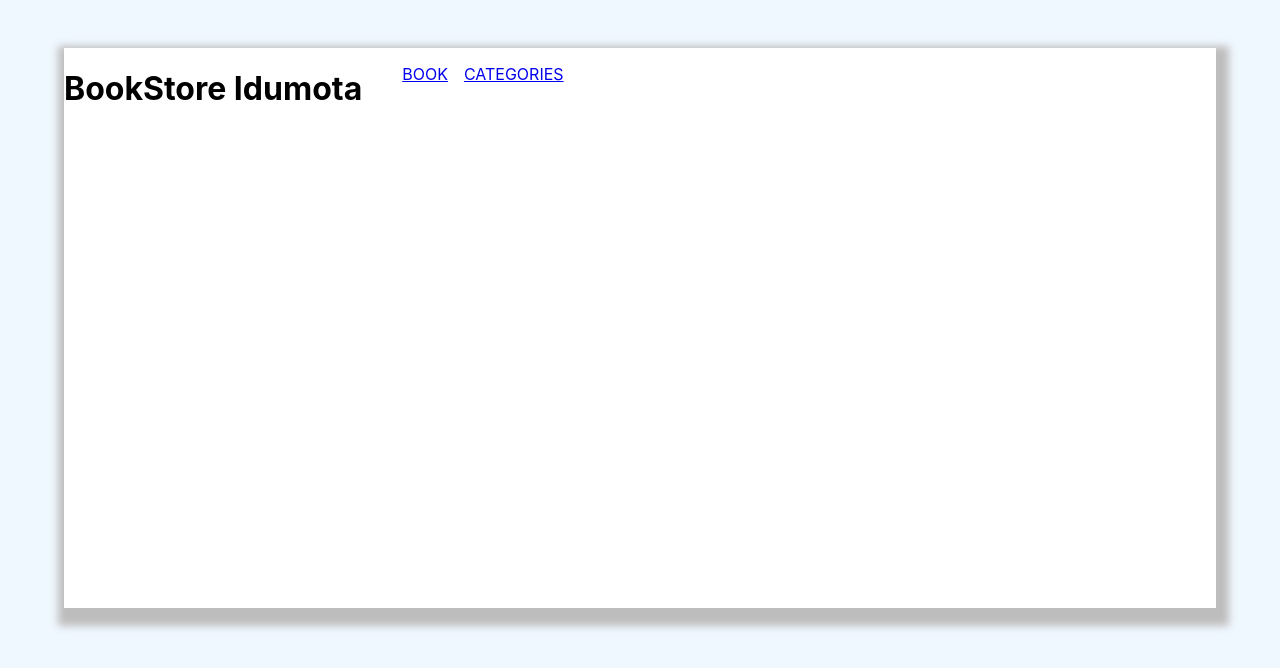
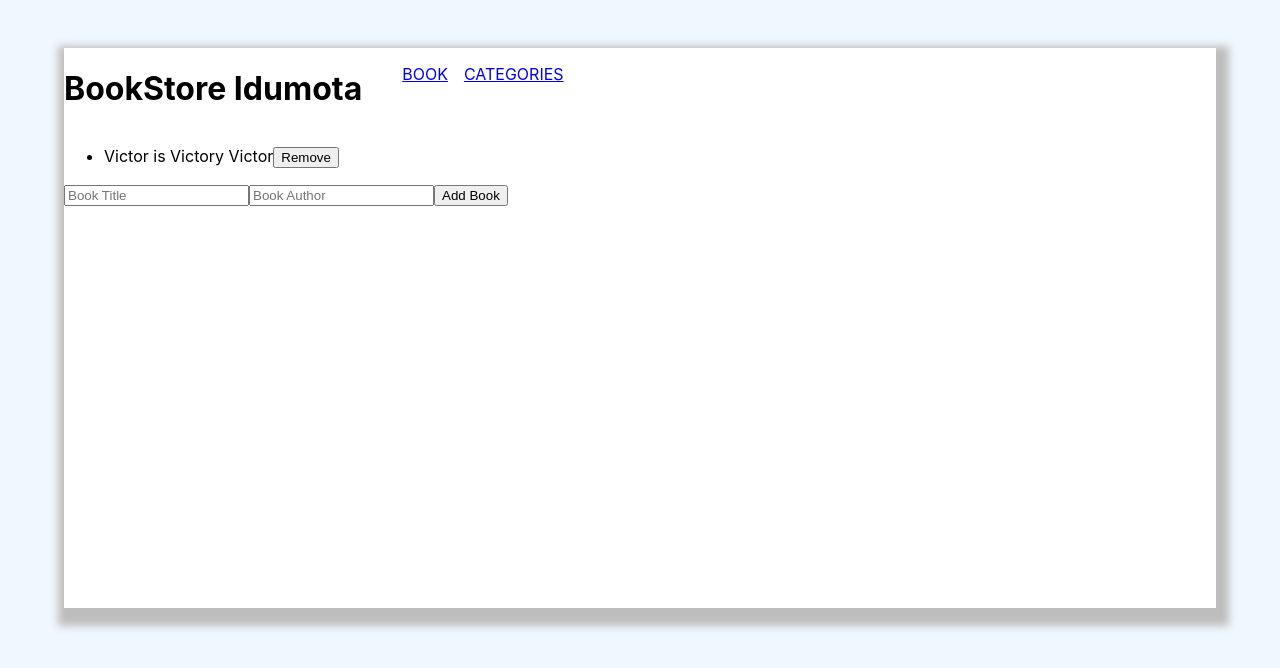
Before and after one commit to V0pe/Bookstore, a React (Create React App) app: page / in a window 1280 px wide. Shown: the top 668 px of the page. Built offline with nearby package versions, Linux system fonts and the light colour scheme.

Commit message:
book rendered

```diff
--- /dev/null
+++ b/src/components/DisplayBook.js
@@ -0,0 +1,10 @@
+import React from 'react';
+import SingleBook from './SingleBook';
+
+export default function DisplayBook() {
+  return (
+    <ul>
+      <SingleBook />
+    </ul>
+  );
+}
--- /dev/null
+++ b/src/components/SingleBook.js
@@ -0,0 +1,11 @@
+import React from 'react';
+
+export default function SingleBook() {
+  return (
+    <li>
+      Victor is Victory
+      Victor
+      <button type="button"> Remove </button>
+    </li>
+  );
+}
--- a/src/pages/BookPage.js
+++ b/src/pages/BookPage.js
@@ -1,7 +1,11 @@
+import AddBook from '../components/AddBook';
+import DisplayBook from '../components/DisplayBook';
+
 export default function BookPage() {
   return (
-    <>
-      <section className="bookpage" />
-    </>
+    <section className="bookpage">
+      <DisplayBook />
+      <AddBook />
+    </section>
   );
 }
```
